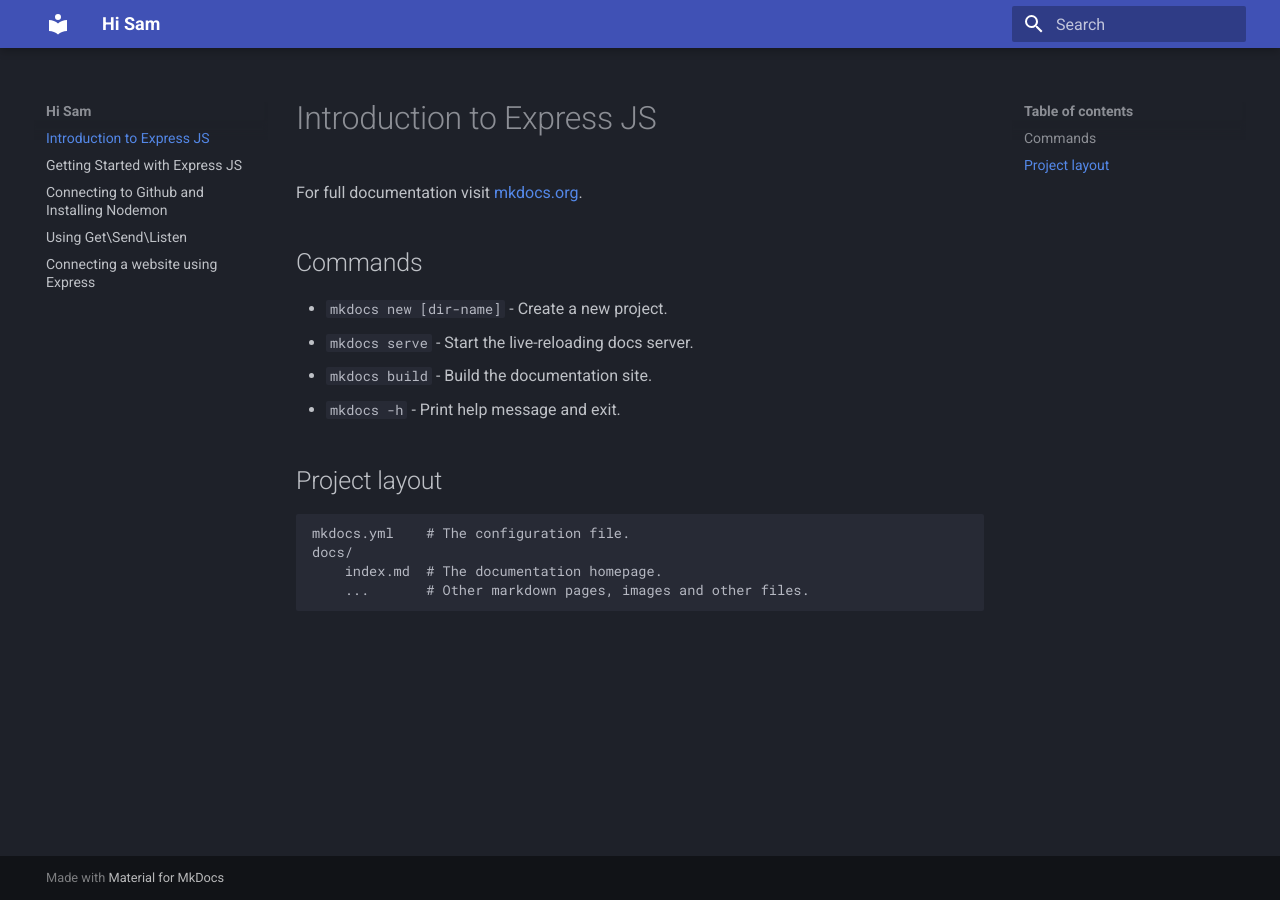
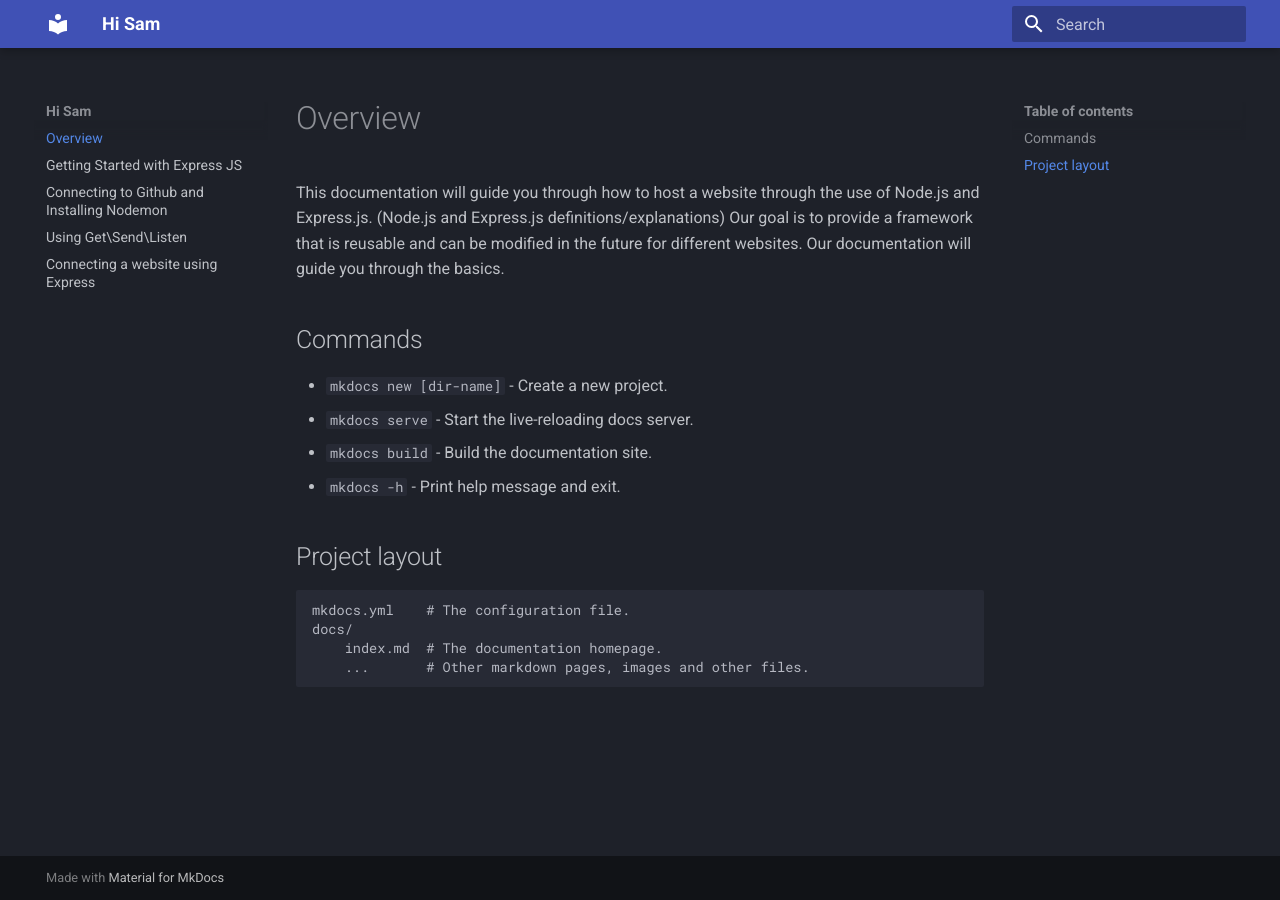
Before and after one commit to NBSutton98/COM-Documentation, an MkDocs documentation site: the page built from docs/index.md, in a window 1280 px wide. Built offline with MkDocs 1.6.1 and Material for MkDocs 9.7.7, drawn with Linux system fonts in a browser that asks for light colours.

Commit message:
Update index.md
First test of updating Overview

```diff
--- a/docs/index.md
+++ b/docs/index.md
@@ -1,6 +1,6 @@
-# Introduction to Express JS
+# Overview
 
-For full documentation visit [mkdocs.org](https://www.mkdocs.org).
+This documentation will guide you through how to host a website through the use of Node.js and Express.js. (Node.js and Express.js definitions/explanations) Our goal is to provide a framework that is reusable and can be modified in the future for different websites. Our documentation will guide you through the basics.
 
 ## Commands
 
```
